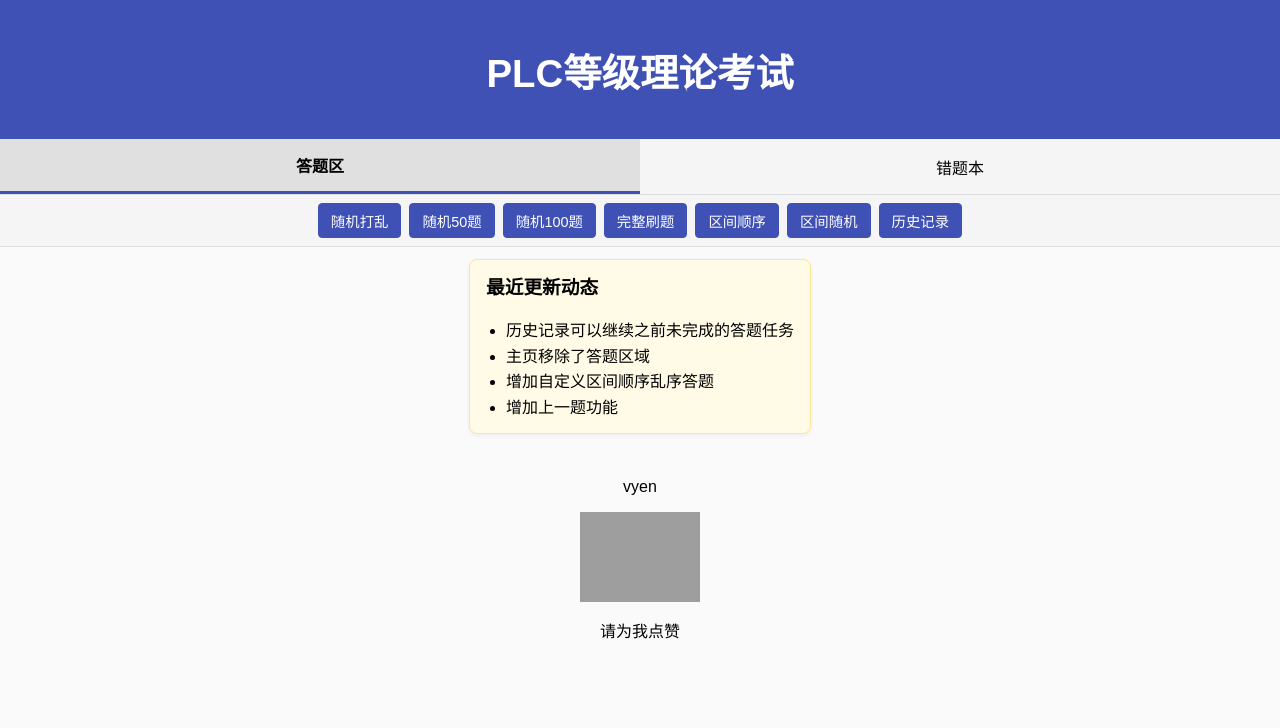
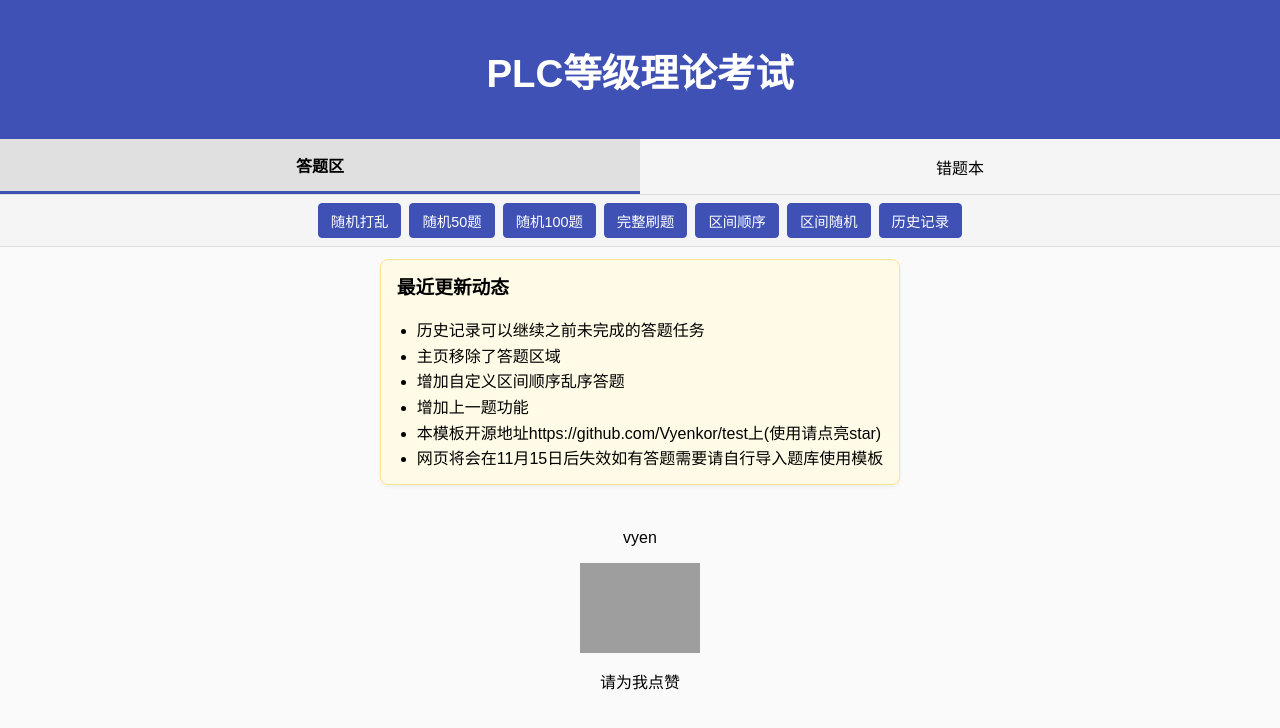
Before and after one commit to Vyenkor/test, a plain HTML site: page plc-exam/plc_exam.html in a window 1280 px wide. Shown: the top 728 px of the page. Drawn offline with Linux system fonts and the light colour scheme; grey boxes are pictures that could not be loaded.

Commit message:
Update plc_exam.html

```diff
--- a/plc-exam/plc_exam.html
+++ b/plc-exam/plc_exam.html
@@ -105,6 +105,8 @@
       <li>主页移除了答题区域</li>
       <li>增加自定义区间顺序乱序答题</li>
       <li>增加上一题功能</li>
+      <li>本模板开源地址https://github.com/Vyenkor/test上(使用请点亮star)</li>
+      <li>网页将会在11月15日后失效如有答题需要请自行导入题库使用模板</li>
     </ul>
   </div>
   <div id="signature-area">
```
